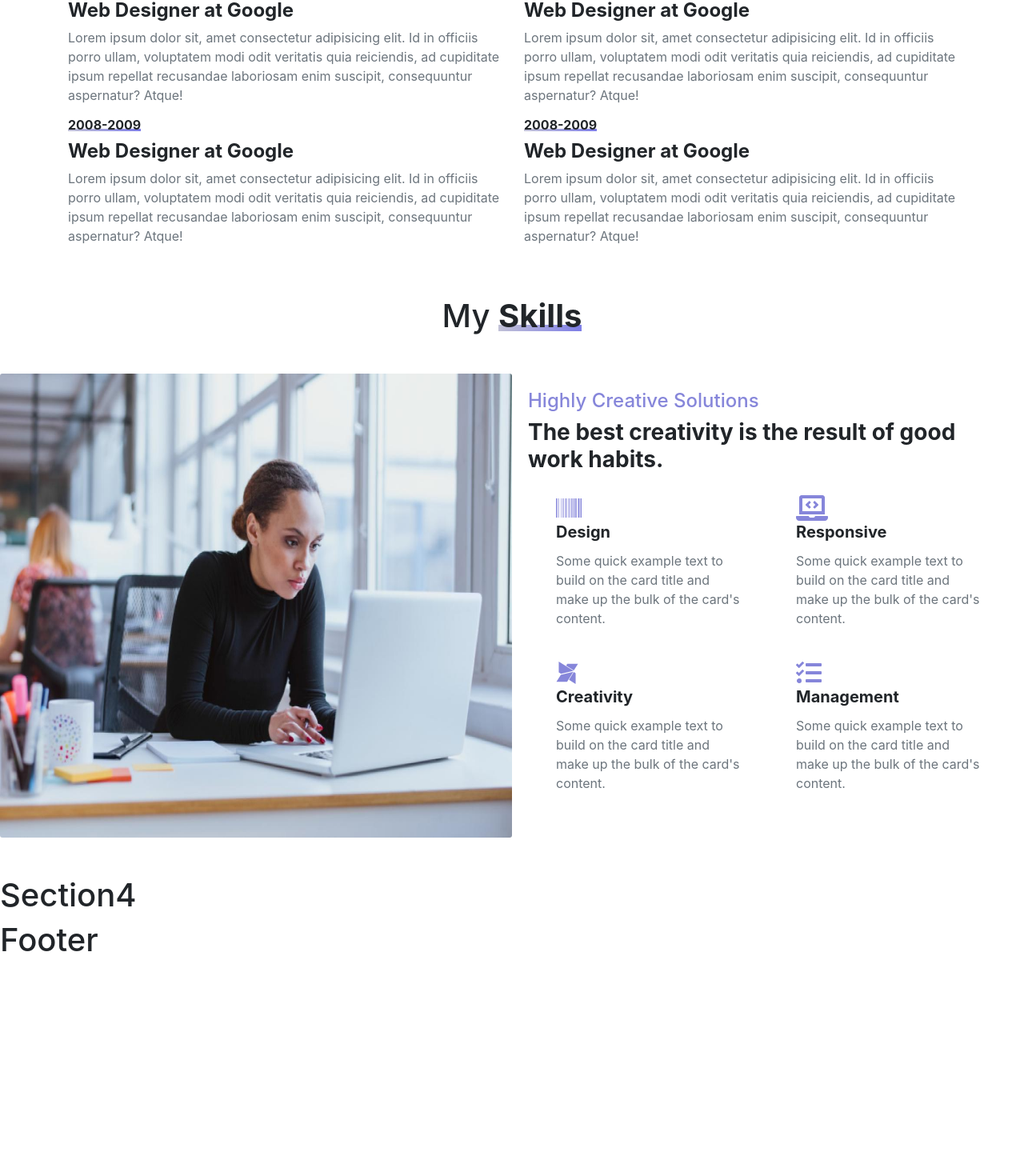
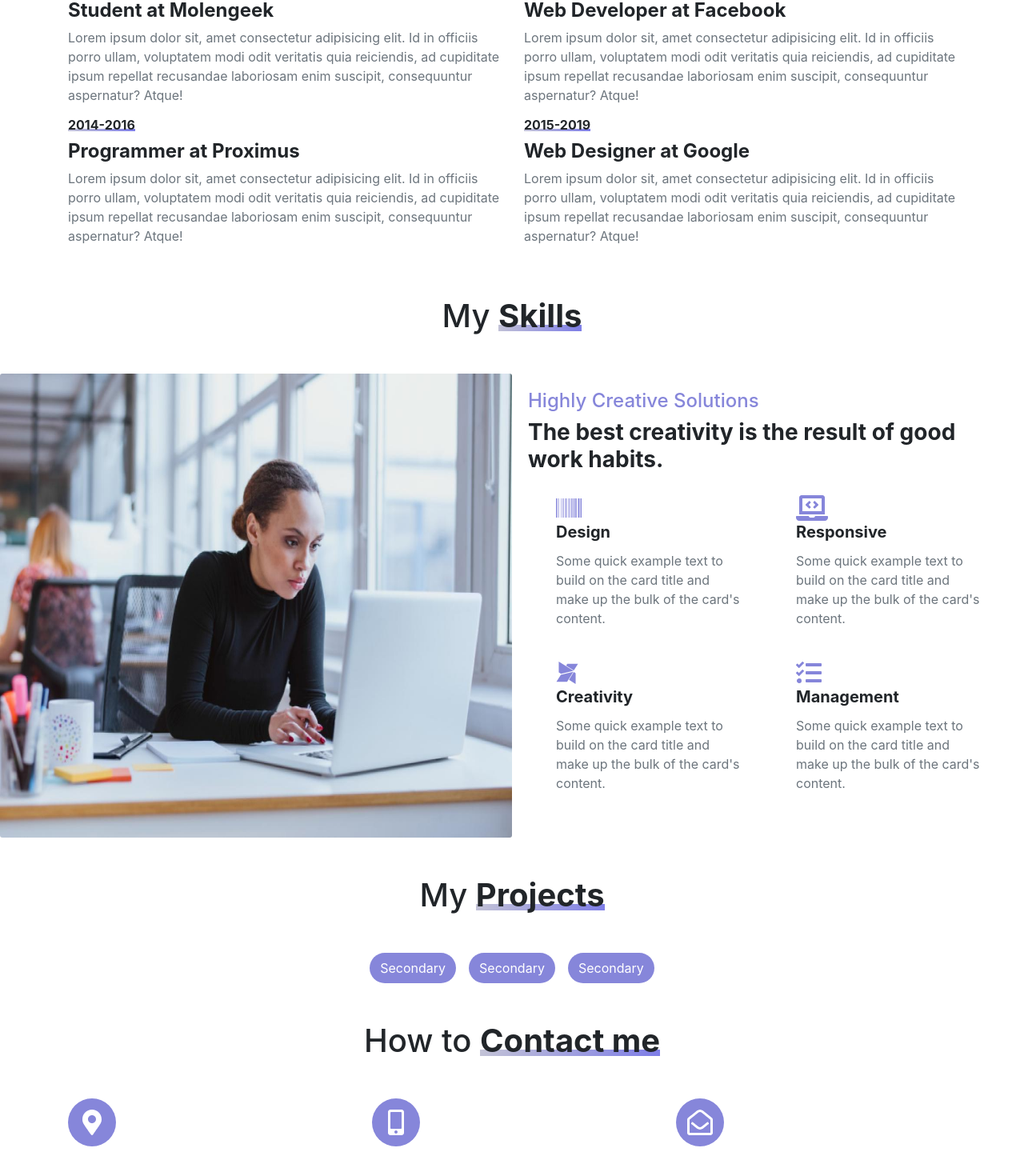
Before and after one commit to Maryame-Faitah/Portfolio, a React (Create React App) app: page / in a window 1280 px wide. Shown: the part 1713-3153 px from the top of the page at 80% size. Before the commit the page ends 2920 px from the top, so only its background shows below. Built offline with nearby package versions, Linux system fonts and the light colour scheme.

Commit message:
commit6-section5Debut

```diff
--- a/src/App.js
+++ b/src/App.js
@@ -4,6 +4,7 @@ import Section1 from './section1.jsx';
 import Section2 from './section2.jsx';
 import Section3 from './section3.jsx';
 import Section4 from './section4.jsx';
+import Section5 from './section5.jsx';
 import Footer from './footer.jsx';
 import './App.css';
 import './../node_modules/@fortawesome/fontawesome-free/js/all.js'
@@ -17,6 +18,7 @@ function App() {
       <Section2></Section2>
       <Section3></Section3>
       <Section4></Section4>
+      <Section5></Section5>
       <Footer></Footer>
     </div>
   );
--- a/src/sass/_section1.scss
+++ b/src/sass/_section1.scss
@@ -30,10 +30,10 @@ section{
         }
         .btn{
             border-radius: 30px;
-            background-color: rgba(134, 134, 218, 0.63);
+            background-color: rgb(134, 134, 218);
         }
         .btn:hover{
-            background-color: rgb(134, 134, 218);
+            background-color: rgba(134, 134, 218, 0.63);
         }
 
     }
--- a/src/sass/_section4.scss
+++ b/src/sass/_section4.scss
@@ -0,0 +1,7 @@
+#btnFiltres{
+    border-radius: 30px;
+    background-color: rgb(134, 134, 218);
+}
+#btnFiltres:hover{
+    background-color: rgba(134, 134, 218, 0.63);
+}
--- /dev/null
+++ b/src/sass/_section5.scss
@@ -0,0 +1,10 @@
+.divLogoContact{
+    background-color: rgb(134, 134, 218);
+    border-radius: 100%;
+    width: 60px;
+    height: 60px;
+    display: flex;
+    justify-content: center;
+    align-items: center;
+
+}
--- a/src/sass/style.scss
+++ b/src/sass/style.scss
@@ -4,5 +4,6 @@
 @import './section2.scss';
 @import './section3.scss';
 @import './section4.scss';
+@import './section5.scss';
 @import './footer.scss';
 @import '../../node_modules/bootstrap/scss/bootstrap.scss';
--- a/src/section2.jsx
+++ b/src/section2.jsx
@@ -8,15 +8,15 @@ function Section2() {
                 <div className="row">
                     <div className="col">
                         <h6 className="font-weight-bold"><span className="h6Anim">2008-2009</span></h6>
-                        <h4 className="font-weight-bold">Web Designer at Google</h4>
+                        <h4 className="font-weight-bold">Student at Molengeek</h4>
                         <p className="text-secondary">Lorem ipsum dolor sit, amet consectetur adipisicing elit. Id in officiis porro
                             ullam, voluptatem modi odit veritatis quia reiciendis, ad cupiditate ipsum repellat
                             recusandae laboriosam enim suscipit, consequuntur aspernatur? Atque!
                         </p>
                     </div>
                     <div className="col">
-                        <h6 className="font-weight-bold"><span className="h6Anim">2008-2009</span></h6>
-                        <h4 className="font-weight-bold">Web Designer at Google</h4>
+                        <h6 className="font-weight-bold"><span className="h6Anim">2010-2013</span></h6>
+                        <h4 className="font-weight-bold">Web Developer at Facebook</h4>
                         <p className="text-secondary">Lorem ipsum dolor sit, amet consectetur adipisicing elit. Id in officiis porro
                             ullam, voluptatem modi odit veritatis quia reiciendis, ad cupiditate ipsum repellat
                             recusandae laboriosam enim suscipit, consequuntur aspernatur? Atque!
@@ -24,15 +24,15 @@ function Section2() {
                     </div>
                     <div className="w-100"></div>
                     <div className="col">
-                        <h6 className="font-weight-bold"><span className="h6Anim">2008-2009</span></h6>
-                        <h4 className="font-weight-bold">Web Designer at Google</h4>
+                        <h6 className="font-weight-bold"><span className="h6Anim">2014-2016</span></h6>
+                        <h4 className="font-weight-bold">Programmer at Proximus</h4>
                         <p className="text-secondary">Lorem ipsum dolor sit, amet consectetur adipisicing elit. Id in officiis porro
                             ullam, voluptatem modi odit veritatis quia reiciendis, ad cupiditate ipsum repellat
                             recusandae laboriosam enim suscipit, consequuntur aspernatur? Atque!
                         </p>
                     </div>
                     <div className="col">
-                        <h6 className="font-weight-bold"><span className="h6Anim">2008-2009</span></h6>
+                        <h6 className="font-weight-bold"><span className="h6Anim">2015-2019</span></h6>
                         <h4 className="font-weight-bold">Web Designer at Google</h4>
                         <p className="text-secondary">Lorem ipsum dolor sit, amet consectetur adipisicing elit. Id in officiis porro
                             ullam, voluptatem modi odit veritatis quia reiciendis, ad cupiditate ipsum repellat
--- a/src/section3.jsx
+++ b/src/section3.jsx
@@ -13,16 +13,11 @@ function Section3() {
                         <div className="card-body">
                             <h4>Highly Creative Solutions</h4>
                             <h3 className="font-weight-bold">The best creativity is the result of good work habits.</h3>
-                            {/* <p className="text-secondary"> Lorem ipsum dolor sit amet consectetur adipisicing elit.
-                                Iure atque itaque, fuga ad repellat nesciunt, distinctio
-                                eum maiores odio nisi quia voluptas eos voluptatum!
-                                Odio inventore beatae recusandae quod sint.
-                            </p> */}
                             <div className="container">
                                 <div className="row">
                                     <div className="col">
                                         <div className="">
-                                            <div className="card-body">
+                                            <div className="card-body divAnim">
                                                 <i className="logo fas fa-barcode fa-2x"></i>
                                                 <h5 className="card-title font-weight-bold">Design</h5>
                                                 <p className="card-text text-secondary">Some quick example text to build on the card title and make up the bulk of the card's content.</p>
@@ -31,7 +26,7 @@ function Section3() {
                                     </div>
                                     <div className="col">
                                         <div className="">
-                                            <div className="card-body">
+                                            <div className="card-body divAnim">
                                                 <i className="logo fas fa-laptop-code fa-2x"></i>
                                                 <h5 className="card-title font-weight-bold">Responsive</h5>
                                                 <p className="card-text text-secondary">Some quick example text to build on the card title and make up the bulk of the card's content.</p>
@@ -41,7 +36,7 @@ function Section3() {
                                     <div className="w-100"></div>
                                     <div className="col">
                                         <div className="">
-                                            <div className="card-body">
+                                            <div className="card-body divAnim">
                                                 <i className="logo fab fa-modx fa-2x"></i>
                                                 <h5 className="card-title font-weight-bold">Creativity</h5>
                                                 <p className="card-text text-secondary">Some quick example text to build on the card title and make up the bulk of the card's content.</p>
@@ -50,7 +45,7 @@ function Section3() {
                                     </div>
                                     <div className="col">
                                         <div className="">
-                                            <div className="card-body">
+                                            <div className="card-body divAnim">
                                                 <i className="logo fas fa-tasks fa-2x"></i>
                                                 <h5 className="card-title font-weight-bold">Management</h5>
                                                 <p className="card-text text-secondary">Some quick example text to build on the card title and make up the bulk of the card's content.</p>
--- a/src/section4.jsx
+++ b/src/section4.jsx
@@ -1,10 +1,15 @@
 import React from 'react';
 
 function Section4() {
-    return(
-        <div>
-            <h1>Section4</h1>
-        </div>
+    return (
+        <section>
+            <h1 className="text-center my-5">My <span className="underline font-weight-bold">Projects</span> </h1>
+            <div className="text-center">
+            <button type="button" id="btnFiltres" className="btn text-white mx-2 rounded-pill">Secondary</button>
+            <button type="button" id="btnFiltres" className="btn text-white mx-2 rounded-pill">Secondary</button>
+            <button type="button" id="btnFiltres" className="btn text-white mx-2 rounded-pill">Secondary</button>
+            </div>
+        </section>
     )
 }
 
--- /dev/null
+++ b/src/section5.jsx
@@ -0,0 +1,30 @@
+import React from 'react';
+
+function Section5() {
+    return (
+        <section>
+            <h1 className="text-center mt-5">How to <span className="underline font-weight-bold">Contact me</span> </h1>
+            <div className="container">
+                <div className="row mt-5">
+                    <div className="col-md-4 justify-content-center">
+                        <div className="divLogoContact">
+                            <i className="fas fa-map-marker-alt fa-2x text-white"></i>
+                        </div>
+                    </div>
+                    <div className="col-md-4">
+                        <div className="divLogoContact">
+                            <i className="fas fa-mobile-alt fa-2x text-white"></i>
+                        </div>
+                    </div>
+                    <div className="col-md-4">
+                        <div className="divLogoContact">
+                            <i className="far fa-envelope-open fa-2x text-white"></i>
+                        </div>
+                    </div>
+                </div>
+            </div>
+        </section >
+    )
+}
+
+export default Section5;
```
Also changed, not shown: src/sass/_section3.scss (+10 -0 lines), src/css/style.css, 1 other file (tests, documents, lock files or other folders).
